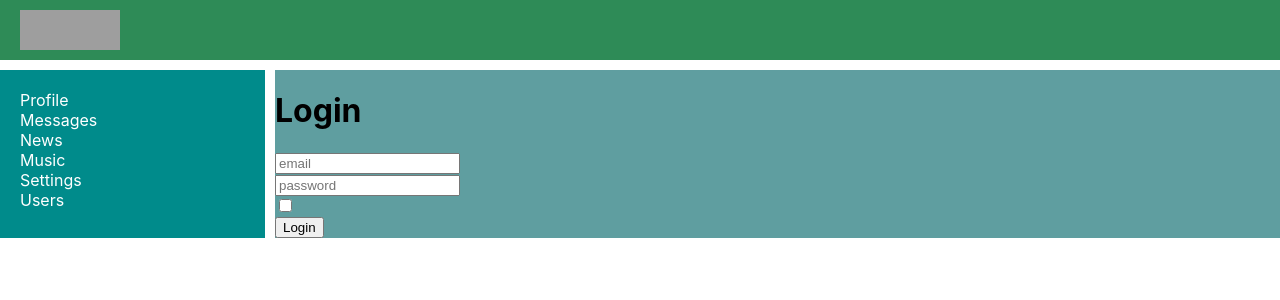
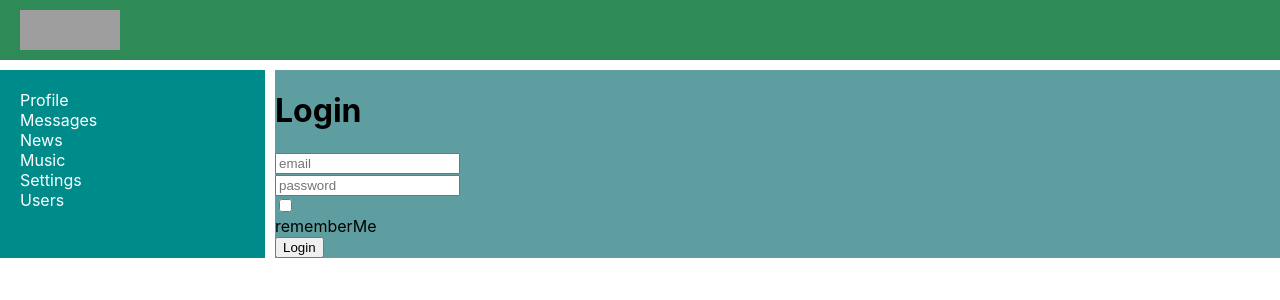
Before and after one commit to dezo103/social, a React (Create React App) app: page /login in a window 1280 px wide. Shown: the top 300 px of the page. Built offline with nearby package versions, Linux system fonts and the light colour scheme; no server answers; grey boxes are pictures that could not be loaded.

Commit message:
refactor Login and FormsControls

```diff
--- a/src/App.tsx
+++ b/src/App.tsx
@@ -13,7 +13,6 @@ import Login from "./components/Login/Login";
 import {connect} from "react-redux";
 import {compose} from "redux";
 import {initializeApp} from "./redux/app-reducer";
-import {RootStateType} from "./redux/redux-store";
 import {Preloader} from "./components/common/Preloader/Preloader";
 
 class App extends React.Component<any, any> {
--- a/src/components/Login/Login.tsx
+++ b/src/components/Login/Login.tsx
@@ -1,6 +1,6 @@
 import React from 'react';
 import {Field, InjectedFormProps, reduxForm} from "redux-form";
-import {Input} from "../common/FormsControls/FormsControls";
+import {createField, Input} from "../common/FormsControls/FormsControls";
 import {required} from "../../utils/validators/validators";
 import {connect} from "react-redux";
 import {login} from "../../redux/auth-reducer";
@@ -16,25 +16,27 @@ type FormDataType = {
 }
 
 
-const LoginForm: React.FC<InjectedFormProps<FormDataType>> = (props: any) => {
+const LoginForm: React.FC<InjectedFormProps<FormDataType>> = ({handleSubmit, error}) => {
     return (
-        <form onSubmit={props.handleSubmit}>
-            <div>
-                <Field placeholder={'email'} name={'email'}
-                       component={Input} validate={[required]}/>
-            </div>
-            <div>
-                <Field placeholder={'password'} name={'password'} type={'password'}
-                       component={Input} validate={[required]}/>
-            </div>
-            <div>
-                <Field type={'checkbox'} name={'rememberMe'}
-                       component={Input}/>
-            </div>
-            {
-                props.error &&
+        <form onSubmit={handleSubmit}>
+            {/*<div>*/}
+            {/*    <Field placeholder={'email'} name={'email'}*/}
+            {/*           component={Input} validate={[required]}/>*/}
+            {/*</div>*/}
+            {createField('email', 'email', Input, [required])}
+            {/*<div>*/}
+            {/*    <Field placeholder={'password'} name={'password'} type={'password'}*/}
+            {/*           component={Input} validate={[required]}/>*/}
+            {/*</div>*/}
+            {createField('password', 'password', Input, [required], {type: 'password'})}
+            {/*<div>*/}
+            {/*    <Field type={'checkbox'} name={'rememberMe'}*/}
+            {/*           component={Input}/>*/}
+            {/*</div>*/}
+            {createField(null, 'rememberMe', Input, [], {type: 'checkbox'}, 'rememberMe')}
+            {error &&
                 <div className = {style.formSummaryError}>
-                    {props.error}
+                    {error}
                 </div>
             }
             <div>
@@ -50,7 +52,6 @@ const Login = (props: any) => {
     const onSubmit = (formData: FormDataType) => {
         props.login(formData.email, formData.password, formData.rememberMe)
     }
-
     return props.isAuth
     ? <Redirect to={"/profile"}/>
     : <div>
--- a/src/components/common/FormsControls/FormsControls.tsx
+++ b/src/components/common/FormsControls/FormsControls.tsx
@@ -1,17 +1,17 @@
 import React from 'react';
 
 import s from './FormsControls.module.css';
+import {Field} from "redux-form";
 
 
-
-const FormControl = ({input, meta, child, ...props}: any) => {
-    const hasError = meta.touched && meta.error
+const FormControl = ({input, meta: {touched, error}, children}: any) => {
+    const hasError = touched && error
     return (
-        <div className = {s.formControl + " " + (hasError ? s.error : "")}>
+        <div className={s.formControl + " " + (hasError ? s.error : "")}>
             <div>
-                {props.children}
+                {children}
             </div>
-            { hasError && <span>{meta.error}</span> }
+            {hasError && <span>{error}</span>}
         </div>
     );
 }
@@ -30,33 +30,12 @@ export const Input = (props: any) => {
     </FormControl>
 }
 
-
-// Ниже аналог кода, который выше
-
-
-// export const Textarea = ({input, meta, ...props}: any) => {
-//
-//     const hasError = meta.touched && meta.error
-//     return (
-//         <div className = {s.formControl + " " + (hasError ? s.error : "")}>
-//             <div>
-//                 <textarea {...input} {...props}/>
-//             </div>
-//             { hasError && <span>{meta.error}</span> }
-//         </div>
-//     );
-// };
-//
-// export const Input = ({input, meta, ...props}: any) => {
-//
-//     const hasError = meta.touched && meta.error
-//     return (
-//         <div className = {s.formControl + " " + (hasError ? s.error : "")}>
-//             <div>
-//                 <textarea {...input} {...props}/>
-//             </div>
-//             { hasError && <span>{meta.error}</span> }
-//         </div>
-//     );
-// };
-//
+export const createField = (placeholder: string | null, name: string, component: any, validators: any, props = {}, text = '') => {
+    return <div>
+        <Field placeholder={placeholder}
+               name={name}
+               component={component}
+               validate={validators}
+               {...props}/> {text}
+    </div>
+}
--- a/src/redux/auth-reducer.ts
+++ b/src/redux/auth-reducer.ts
@@ -31,14 +31,15 @@ export const authReducer = (state: InitialStateType = InitialState, action: any)
 }
 
 export const setAuthUserData = (userId: any, email: any, login: any, isAuth: boolean) => ({
-    type: 'SET_USER_DATA',
+    type: 'samurai-network/auth/SET_USER_DATA',
     payload: {userId, email, login, isAuth}
 })
 
 export const getAuthUserData = () => async (dispatch: Dispatch) => {
     let response = await authAPI.me()
 
-    if (response.data.resultCode == 0) {    // response code 1
+    if (response.data.resultCode == 0) {
+        // response code 1
         let {id, email, login} = response.data.data
         dispatch(setAuthUserData(id, email, login, true))
     }
--- a/src/redux/users-reducer.ts
+++ b/src/redux/users-reducer.ts
@@ -52,17 +52,11 @@ export const usersReducer = (state: InitialStateType = InitialState, action: any
         case FOLLOW:
             return {
                 ...state,
-                // users: state.users.map(u => {
-                //     return u.id === action.userID ? {...u, followed: true} : u
-                // })
                 users: updateObjectInArray(state.users, action.userID, 'id', {followed: true})
             }
         case UNFOLLOW:
             return {
                 ...state,
-                // users: state.users.map(u => {
-                //     return u.id === action.userID ? {...u, followed: false} : u
-                // })
                 users: updateObjectInArray(state.users, action.userID, 'id', {followed: false})
             }
         case SET_USERS:
```
